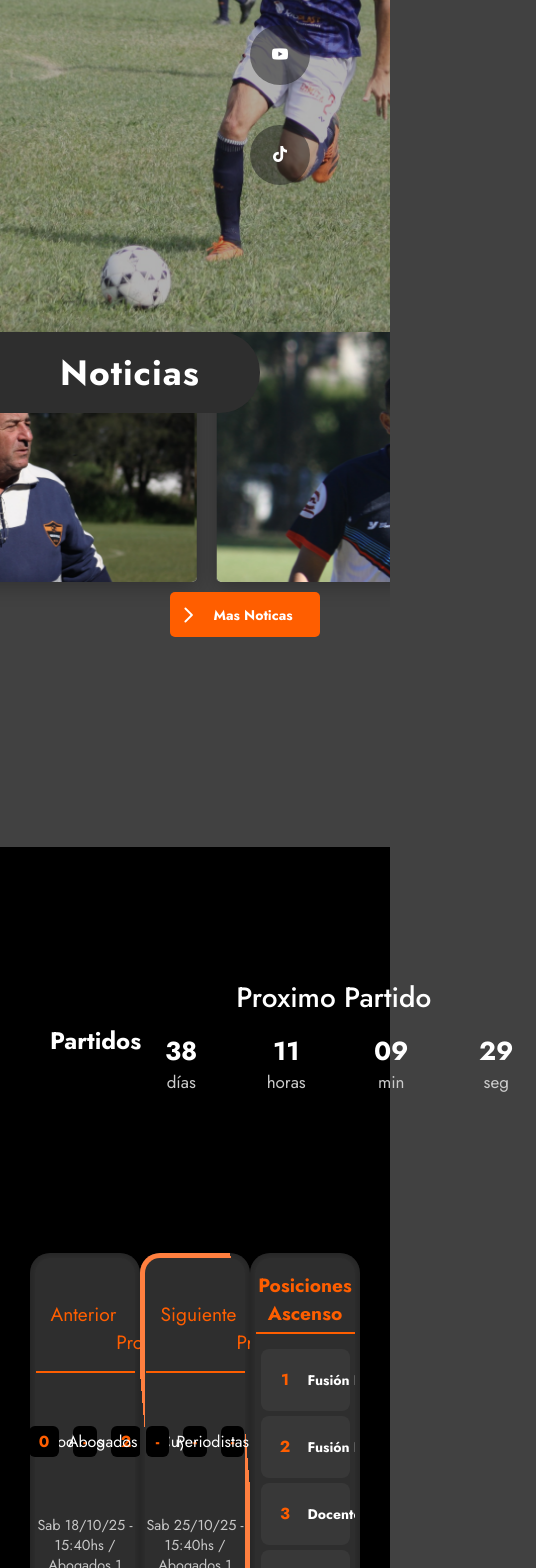
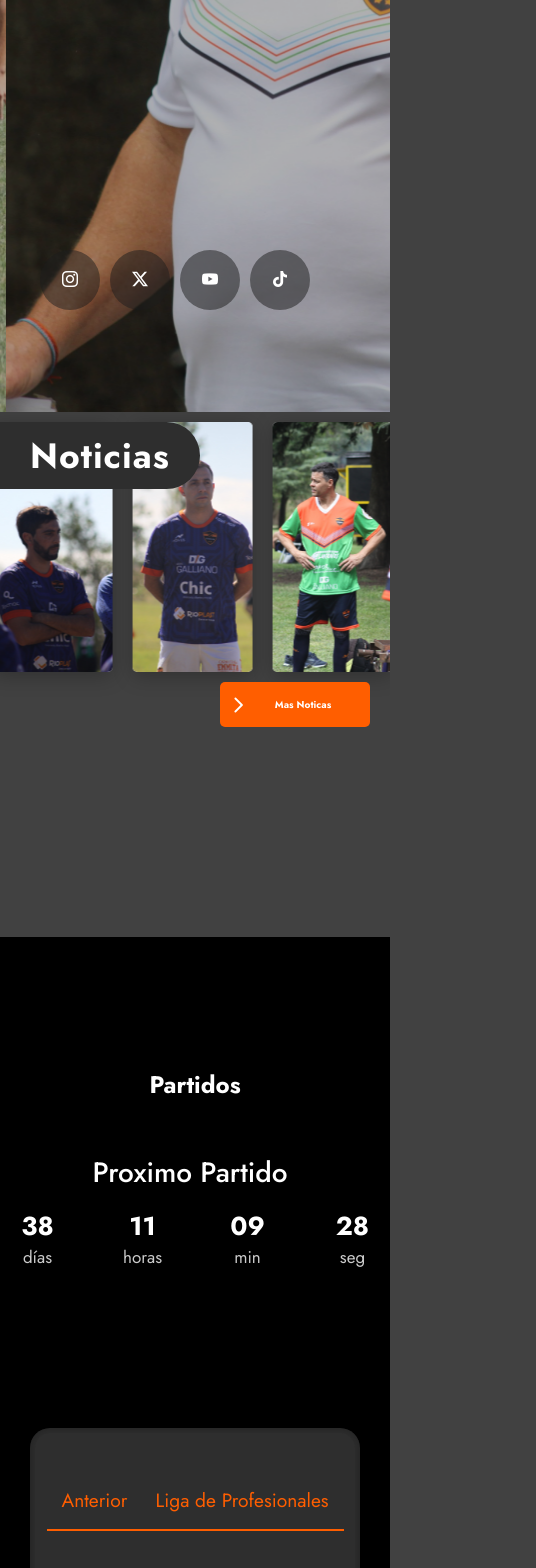
Before and after one commit to NahuelSilva96/EFi_Prog_II, a React (Vite) app in the folder EFI_Equipo5/WebPeriodistas/: page / in a window 390 px wide. Shown: the part 432-2000 px from the top of the page, 536 px wide, since content can reach past the window. Built offline with nearby package versions, Linux system fonts and the light colour scheme.

Commit message:
responsive

```diff
--- a/EFI_Equipo5/WebPeriodistas/src/components/DailyCheck.jsx
+++ b/EFI_Equipo5/WebPeriodistas/src/components/DailyCheck.jsx
@@ -23,7 +23,7 @@ const DailyCheck = () => {
               <small className="badge">Pasta</small>
               <div className="description">
                 <div className="title">
-                  <p className="title"><strong>Check Diario</strong></p>
+                  <p className="title"><strong>Clickea Aqui</strong></p>
                   <svg
                     fillRule="nonzero"
                     height="15px"
--- a/EFI_Equipo5/WebPeriodistas/src/pages/Inicio.jsx
+++ b/EFI_Equipo5/WebPeriodistas/src/pages/Inicio.jsx
@@ -109,6 +109,11 @@ function Inicio() {
         </article>
       </section>
     </section>
+
+    <section className='daily-check'>
+      <h3>Check Diario</h3>
+      <DailyCheck />
+    </section>
   </article>
   );
 }
--- a/EFI_Equipo5/WebPeriodistas/src/styles/inicio.css
+++ b/EFI_Equipo5/WebPeriodistas/src/styles/inicio.css
@@ -83,6 +83,10 @@
   animation-direction: reverse;
 }
 
+.noticias-carrusel-constante:hover .noticias-track {
+  animation-play-state: paused !important;
+}
+
 @keyframes scrollNoticias {
   0% { transform: translateX(0); }
   100% { transform: translateX(-50%); }
@@ -145,6 +149,7 @@
   justify-content: end;
 }
 
+/* partidos */
 .matches {
   background-color: black;
   color: white;
@@ -168,17 +173,6 @@
   width: 490px;
   height: 354px;
   background: var(--color-gris-oscuro);
-  position: relative;
-  display: flex;
-  place-content: center;
-  place-items: center;
-  overflow: hidden;
-  border-radius: 20px;
-}
-
-.match-card {
-  width: 490px;
-  height: 354px;
   position: relative;
   display: flex;
   place-content: center;
@@ -375,3 +369,123 @@
   align-items: center;
   width: 40%;
 }
+
+/* DailyCheck */
+.daily-check {
+  width: 100%;
+  display: flex;
+  flex-direction: column;
+  justify-content: center;
+  align-items: center;
+  padding: 50px 0;
+  background-color: transparent;
+  margin-bottom: 100px;
+  color: white;
+}
+
+.daily-check .card {
+  width: 880px;
+  height: 180px;
+}
+@media (max-width: 768px) {
+  .noticias-carrusel-constante {
+    margin-top: -10px;
+  }
+
+  .titulo-noticias {
+    padding: 8px 30px;
+  }
+
+  .noticias-track {
+    animation: scrollNoticias 30s linear infinite;
+  }
+
+  .card_noticias {
+    width: 120px;
+  }
+
+
+  .card_noticias img {
+    width: 100%;
+    height: 350px;
+    object-fit: cover;
+    pointer-events: none;
+    transition: all 0.6s cubic-bezier(0.175, 0.885, 0.32, 1.275);
+  }
+
+
+  .redes-container {
+    flex-direction: row;
+    margin-top: 550px;
+  }
+
+
+  .mas-noticias {
+    margin: 10px 20px;
+  }
+
+
+  .header-matches {
+    flex-direction: column;
+    gap: 50px;
+  }
+
+  .matches-container {
+    display: flex;
+    flex-wrap: wrap;
+    justify-content: space-around;
+    gap: 30px;
+  }
+  .match-card {
+    width: 490px;
+    height: 354px;
+    background: var(--color-gris-oscuro);
+    position: relative;
+    display: flex;
+    place-content: center;
+    place-items: center;
+    overflow: hidden;
+    border-radius: 20px;
+  }
+
+  .match-card {
+    width: 490px;
+    height: 354px;
+    position: relative;
+    display: flex;
+    place-content: center;
+    place-items: center;
+    overflow: hidden;
+    border-radius: 20px;
+    box-shadow: inset 0 0 10px rgba(0,0,0,0.3);
+  }
+  .match-card h2 {
+    z-index: 1;
+    color: white;
+    font-size: 2em;
+  }
+
+  .mc-centro::before {
+    content: '';
+    position: absolute;
+    width: 100px;
+    background-image: linear-gradient(180deg,var(--color-naranja-hover), var(--color-naranja-hover));
+    height: 190%;
+    animation: rotBGimg 3s linear infinite;
+    transition: all 0.2s linear;
+  }
+
+  @keyframes rotBGimg {
+    from {
+      transform: rotate(0deg);
+    }
+
+    to {
+      transform: rotate(360deg);
+    }
+  }
+  .daily-check .card {
+    width: 70%;
+    height: 280px;
+  }
+}
--- a/EFI_Equipo5/WebPeriodistas/src/styles/navbar.css
+++ b/EFI_Equipo5/WebPeriodistas/src/styles/navbar.css
@@ -192,6 +192,7 @@
     justify-content: space-between;
     padding: 10px 20px;
     height: 90px;
+    font-size: 20px;
   }
 
   .logo {
@@ -237,4 +238,16 @@
   .nav.scrolled .logo-nav {
     height: 85px;
   }
+
+  .btn-hacete-socio {
+    font-size: 10px;
+    flex-wrap: nowrap;
+  }
+
+  .btn-socios{
+    font-size: 10px;
+  }
+  .btn-tienda {
+    font-size: 10px;
+  }
 }
```
